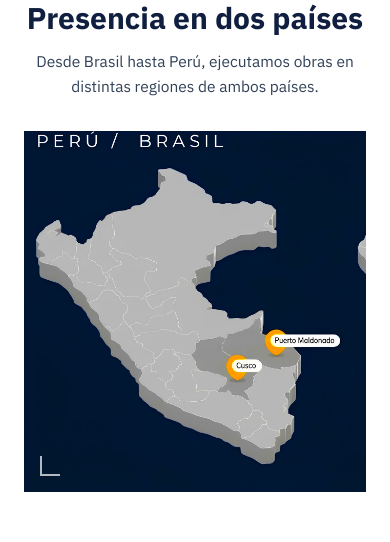
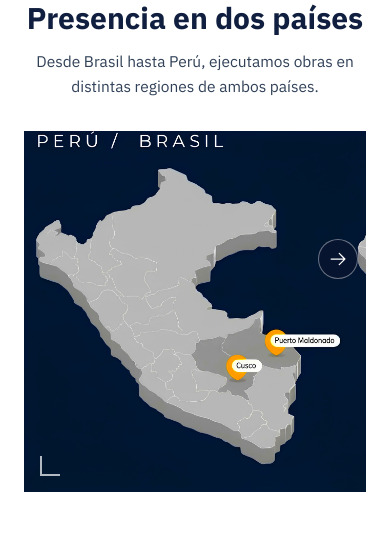
Before and after one commit to jhefferson-guerrero/cbs-web, a React (Vite) app: page / in a window 390 px wide. Shown: the part 3200-3742 px from the top of the page. Built offline with nearby package versions, Linux system fonts and the light colour scheme; no server answers.

Commit message:
Actuacion movil: boton de flecha que avisa que el mapa se desliza y lleva de Peru a Brasil (y viceversa)

```diff
--- a/src/components/sections/Actuacion.tsx
+++ b/src/components/sections/Actuacion.tsx
@@ -1,4 +1,7 @@
+import { useRef, useState } from 'react'
 import { motion, useReducedMotion } from 'motion/react'
+import { ArrowLeftIcon, ArrowRightIcon } from '@phosphor-icons/react'
+import { cn } from '@/lib/utils'
 import mapaCobertura from '@/assets/images/actuacion-mapa.png'
 
 // Proporción de la imagen fuente: la tarjeta tiene exactamente esta forma,
@@ -7,6 +10,20 @@ const MAP_RATIO = '1483 / 704'
 
 export function Actuacion() {
   const reduceMotion = useReducedMotion()
+  const scrollerRef = useRef<HTMLDivElement>(null)
+  // En móvil el mapa es más ancho que la pantalla y se desliza: el botón de flecha avisa de ello
+  // y lleva de un país al otro. Cuando se llega al final, cambia de lado y de sentido.
+  const [atEnd, setAtEnd] = useState(false)
+
+  const handleScroll = () => {
+    const el = scrollerRef.current
+    if (el) setAtEnd(el.scrollLeft + el.clientWidth >= el.scrollWidth - 8)
+  }
+
+  const toggleCountry = () => {
+    const el = scrollerRef.current
+    if (el) el.scrollTo({ left: atEnd ? 0 : el.scrollWidth, behavior: reduceMotion ? 'auto' : 'smooth' })
+  }
 
   return (
     <section className="border-t border-navy-100 bg-white">
@@ -36,7 +53,11 @@ export function Actuacion() {
         </p>
       </motion.div>
 
-      <div className="mt-8 overflow-x-auto lg:mt-[clamp(0.75rem,2.5vh,2rem)] lg:flex lg:min-h-0 lg:flex-1 lg:justify-center lg:overflow-visible">
+      <div className="relative mt-8 lg:contents">
+      <div
+        ref={scrollerRef}
+        onScroll={handleScroll}
+        className="overflow-x-auto lg:mt-[clamp(0.75rem,2.5vh,2rem)] lg:flex lg:min-h-0 lg:flex-1 lg:justify-center lg:overflow-visible">
         <div
           className="relative isolate min-w-[760px] overflow-hidden bg-navy-950 shadow-card lg:h-full lg:min-w-0"
           style={{ aspectRatio: MAP_RATIO }}
@@ -71,6 +92,18 @@ export function Actuacion() {
           />
         </div>
       </div>
+        <button
+          type="button"
+          onClick={toggleCountry}
+          aria-label={atEnd ? 'Ver el mapa de Perú' : 'Ver el mapa de Brasil'}
+          className={cn(
+            'absolute top-[30%] flex h-10 w-10 items-center justify-center rounded-full border border-white/40 bg-navy-950/70 text-white backdrop-blur-sm outline-none transition-colors hover:bg-navy-950/85 focus-visible:ring-2 focus-visible:ring-cyan-400 active:scale-95 lg:hidden',
+            atEnd ? 'left-2' : 'right-2',
+          )}
+        >
+          {atEnd ? <ArrowLeftIcon size={20} weight="regular" /> : <ArrowRightIcon size={20} weight="regular" />}
+        </button>
+      </div>
       </div>
       <div aria-hidden="true" className="hidden lg:block lg:h-[clamp(2rem,8vh,6rem)]" />
     </section>
```
